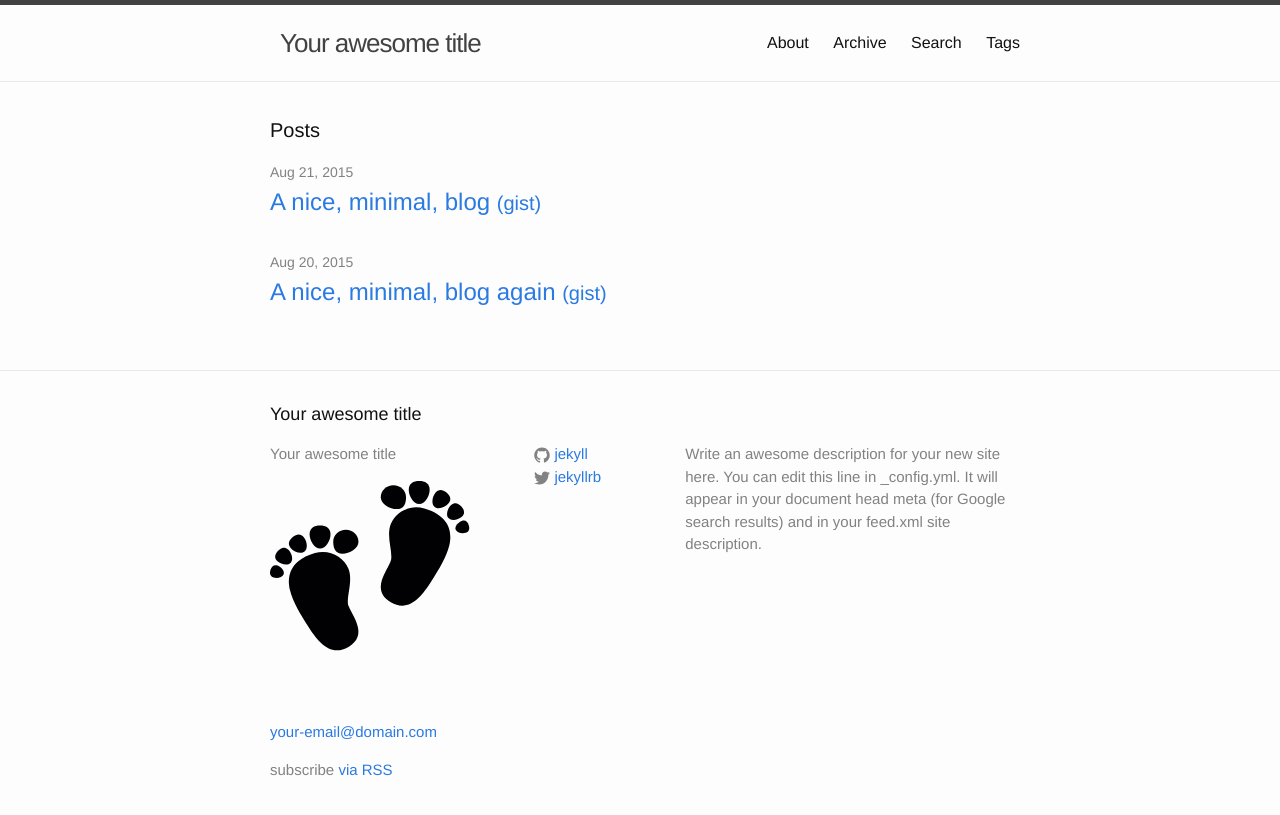
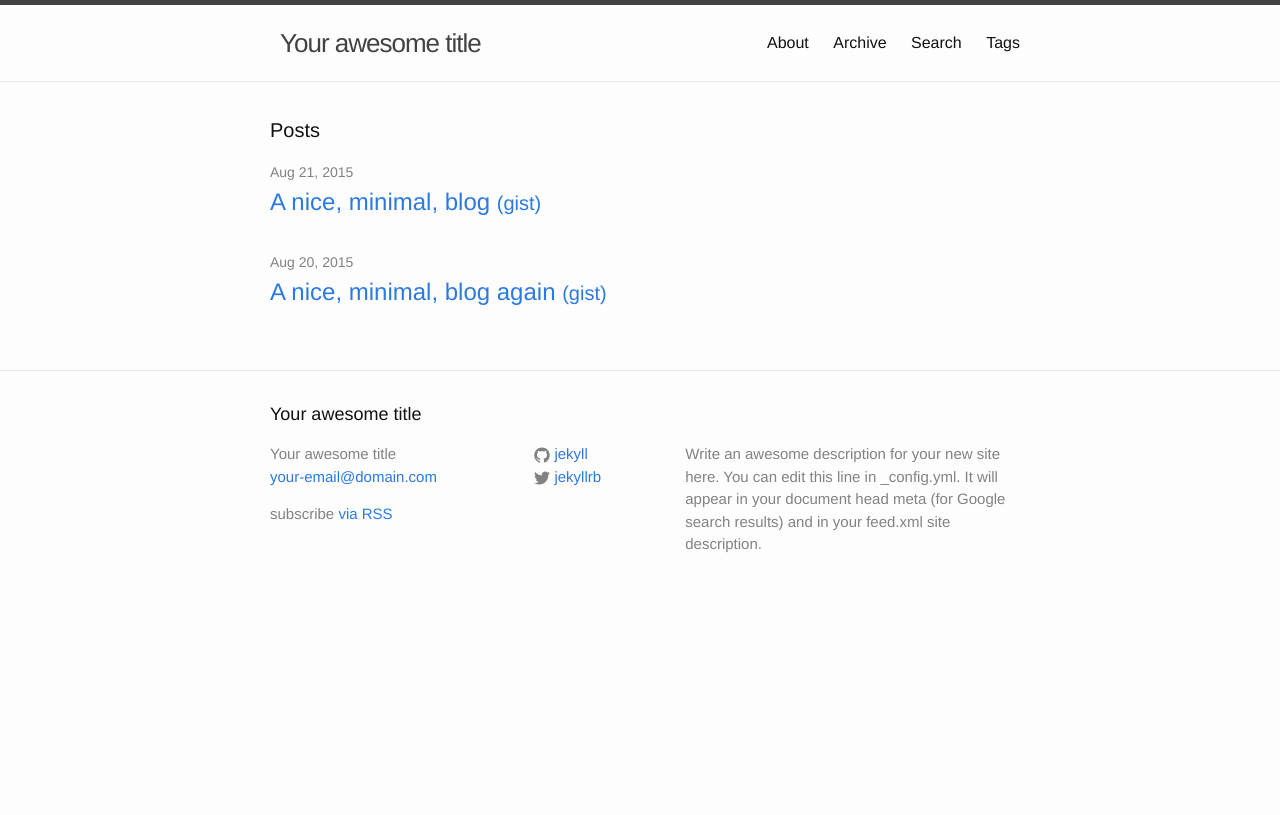
Before and after one commit to schollz/jekyll-tinyfeet, a Jekyll site: the page built from index.html, in a window 1280 px wide. Shown: the top 815 px of the page. Built offline with Jekyll 4.4.1, drawn with Linux system fonts in a browser that asks for light colours; Markdown is read by kramdown in place of the engine named in the settings.

Commit message:
Update footer.html

```diff
--- a/_includes/footer.html
+++ b/_includes/footer.html
@@ -8,39 +8,6 @@
       <div class="footer-col  footer-col-1">
         <ul class="contact-list">
           <li>{{ site.title }}</li>
-          <li>
-          <svg version="1.1" x="0px" y="0px"
-	 viewBox="0 0 16 16" preserveAspectRatio="xMinYMin meet" >
-<g transform="scale(0.1)">
-		<path style="fill:#010002;" d="M99.064,27.247c-9.237-2.673-18.445,2.316-21.512,10.035C74.23,45.624,79.57,56.4,77.337,61.54
-			c-3.174,7.308-12.372,18.513,0.215,25.965c11.635,6.886,20.034-3.94,26.122-13.65c4.653-7.43,9.495-14.963,11.399-22.797
-			C116.543,44.984,117.323,32.537,99.064,27.247z"/>
-		<path style="fill:#010002;" d="M81.348,27.666c4.474,0,5.966-3.432,5.966-7.666c0-4.237-3.629-7.669-8.103-7.669
-			S71.113,15.763,71.113,20C71.113,24.234,76.878,27.666,81.348,27.666z"/>
-		<path style="fill:#010002;" d="M95.775,24.345c3.704,0,6.71-5.075,6.71-9.144c0-4.073-3.003-5.597-6.71-5.597
-			c-3.704,0-6.707,1.528-6.707,5.597S92.071,24.345,95.775,24.345z"/>
-		<path style="fill:#010002;" d="M114.653,23.983c2.09-2.566,0.977-5.068-1.356-6.972c-2.337-1.9-5.014-2.484-7.104,0.082
-			c-2.086,2.566-2.799,7.308-0.465,9.208C108.065,28.206,112.567,26.549,114.653,23.983z"/>
-		<path style="fill:#010002;" d="M122.852,25.952c-1.886-2.083-4.27-2.995-6.564-0.927c-2.287,2.069-3.618,6.338-1.732,8.428
-			c1.886,2.083,6.27,1.188,8.561-0.88C125.408,30.504,124.735,28.042,122.852,25.952z"/>
-		<path style="fill:#010002;" d="M127.58,38.023c-0.698-2.122-2.137-3.55-4.466-2.784c-2.33,0.769-4.67,3.439-3.973,5.565
-			c0.698,2.115,4.169,2.881,6.496,2.119C127.967,42.153,128.278,40.149,127.58,38.023z"/>
-		<path style="fill:#010002;" d="M50.359,65.913c-3.067-7.716-12.279-12.708-21.512-10.035
-			c-18.259,5.29-17.479,17.737-16.005,23.807c1.9,7.834,6.746,15.368,11.399,22.797c6.088,9.713,14.487,20.535,26.122,13.65
-			c12.587-7.451,3.389-18.657,0.215-25.965C48.341,85.031,53.677,74.255,50.359,65.913z"/>
-		<path style="fill:#010002;" d="M48.695,40.965c-4.474,0-8.103,3.432-8.103,7.669c0,4.234,1.492,7.666,5.966,7.666
-			s10.236-3.432,10.236-7.666C56.798,44.397,53.169,40.965,48.695,40.965z"/>
-		<path style="fill:#010002;" d="M32.132,52.975c3.704,0,6.707-5.075,6.707-9.144c0-4.073-3.003-5.597-6.707-5.597
-			s-6.71,1.528-6.71,5.597C25.425,47.901,28.428,52.975,32.132,52.975z"/>
-		<path style="fill:#010002;" d="M22.183,54.933c2.333-1.9,1.625-6.642-0.465-9.208c-2.09-2.57-4.771-1.986-7.104-0.082
-			c-2.333,1.904-3.446,4.406-1.356,6.972C15.344,55.18,19.846,56.837,22.183,54.933z"/>
-		<path style="fill:#010002;" d="M11.622,53.655c-2.294-2.069-4.678-1.156-6.564,0.927c-1.886,2.09-2.555,4.552-0.265,6.624
-			c2.29,2.072,6.675,2.963,8.561,0.88C15.24,59.997,13.909,55.724,11.622,53.655z"/>
-		<path style="fill:#010002;" d="M4.793,63.869c-2.33-0.766-3.769,0.666-4.466,2.784c-0.694,2.126-0.387,4.13,1.94,4.896
-			c2.326,0.762,5.801-0.004,6.496-2.119C9.464,67.309,7.123,64.635,4.793,63.869z"/>
-    </g>
-</svg>
-          </li>
           <li><a href="mailto:{{ site.email }}">{{ site.email }}</a></li>
         </ul>
 		  <p class="rss-subscribe">subscribe <a href="{{ "/feed.xml" | prepend: site.baseurl }}">via RSS</a></p>
```
